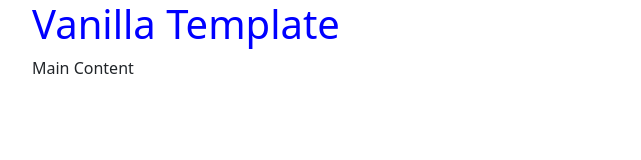
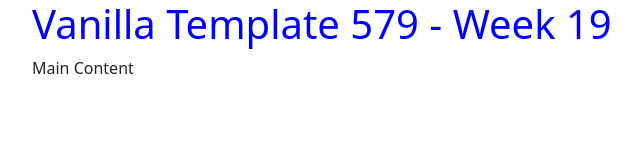
Before and after one commit to annisayudiani/579-week19, a website: page index.html in a window 1280 px wide. Shown: the whole page, without its empty margins (50-691 px from the left). Drawn offline with nearby package versions, Linux system fonts and the light colour scheme.

Commit message:
Update index.html

```diff
--- a/index.html
+++ b/index.html
@@ -10,7 +10,7 @@
 <body>
 <header class="container">
   <div class="row">
-    <h1 class="col">Vanilla Template</h1>
+    <h1 class="col">Vanilla Template 579 - Week 19</h1>
   </div>
 </header>
   <main class="container">
```
